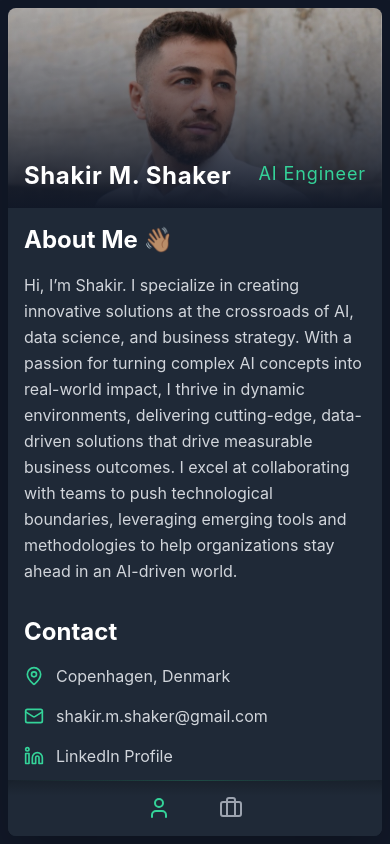
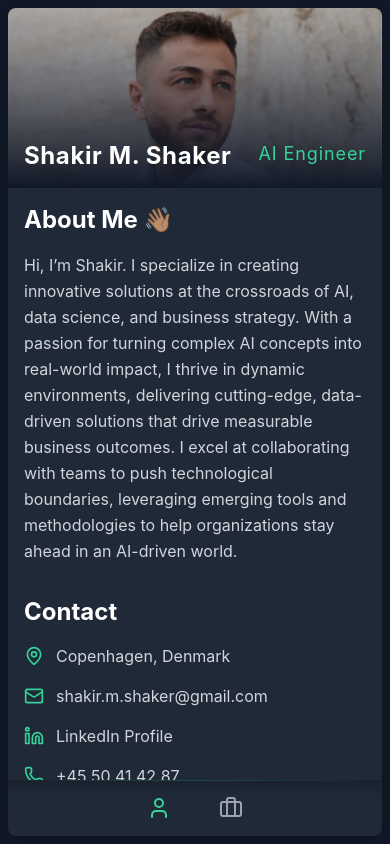
Before and after one commit to shakirmshaker/digitalCV, a React (Create React App) app: page / in a window 390 px wide. Built offline with nearby package versions, Linux system fonts and the light colour scheme; the HTML template or start-up script is replaced by a standard one.

Commit message:
container

```diff
--- a/src/App.js
+++ b/src/App.js
@@ -392,8 +392,8 @@ const App = () => {
   );
 
   return (
-    <div className="h-screen bg-gray-900 flex justify-center items-stretch p-2 md:p-8 lg:p-12 overflow-hidden" style={{backgroundColor: '#111827'}}>
-      <div className="w-full max-w-7xl flex flex-col md:flex-row shadow-2xl rounded-lg overflow-hidden relative md:h-[85vh] lg:h-[90vh]">
+    <div className="min-h-screen bg-gray-900 flex justify-center items-center p-2 md:p-8 lg:p-12" style={{backgroundColor: '#111827'}}>
+      <div className="w-full max-w-7xl h-[calc(100vh-1rem)] md:h-[85vh] lg:h-[90vh] flex flex-col md:flex-row shadow-2xl rounded-lg overflow-hidden">
         {/* Navigation for desktop - left side */}
         <div className="hidden md:flex h-full w-14 bg-gray-800 flex-col justify-center items-center relative">
           <div className="absolute top-0 right-0 bottom-0 w-[1px] bg-gradient-to-b from-gray-800 via-emerald-400/30 to-gray-800" />
@@ -410,11 +410,17 @@ const App = () => {
             >
               <Briefcase strokeWidth={2} />
             </button>
+            {/* <button
+              className={`${activeTab === 'projects' ? 'text-emerald-400' : 'text-gray-400'} hover:text-emerald-300 block transition-colors duration-200 p-2`}
+              onClick={() => setActiveTab('projects')}
+            >
+              <Code strokeWidth={2} />
+            </button> */}
           </nav>
         </div>
 
         <div className="flex-1 flex flex-col md:flex-row overflow-hidden">
-          <div className="shrink-0 h-[200px] md:h-auto md:w-[400px] bg-gray-900 relative">
+          <div className="h-[180px] md:h-auto md:w-[400px] bg-gray-900 relative shrink-0">
             <div className="absolute inset-0">
               <img
                 src={profileImage}
@@ -436,7 +442,7 @@ const App = () => {
             </div>
           </div>
 
-          <div className="flex-1 overflow-y-auto h-[calc(100vh-200px-3.5rem-1rem)] md:h-auto pb-14 md:pb-0">
+          <div className="flex-1 overflow-y-auto">
             {activeTab === 'user' ? <UserContent /> :
              activeTab === 'resume' ? <ResumeContent /> :
              <ProjectsContent />}
@@ -444,7 +450,7 @@ const App = () => {
         </div>
 
         {/* Bottom navigation for mobile only */}
-        <div className="fixed md:hidden bottom-2 left-2 right-2 h-14 bg-gray-800 flex justify-center items-center rounded-lg">
+        <div className="h-14 md:hidden bg-gray-800 flex justify-center items-center relative">
           <div className="absolute top-0 left-0 right-0 h-[1px] bg-gradient-to-r from-gray-800 via-emerald-400/30 to-gray-800" />
           <div className="absolute top-0 left-0 right-0 h-4 bg-gradient-to-b from-black/20" />
           <nav className="flex space-x-8">
@@ -460,6 +466,12 @@ const App = () => {
             >
               <Briefcase strokeWidth={2} />
             </button>
+            {/* <button
+              className={`${activeTab === 'projects' ? 'text-emerald-400' : 'text-gray-400'} hover:text-emerald-300 block transition-colors duration-200 p-2`}
+              onClick={() => setActiveTab('projects')}
+            >
+              <Code strokeWidth={2} />
+            </button> */}
           </nav>
         </div>
       </div>
```
